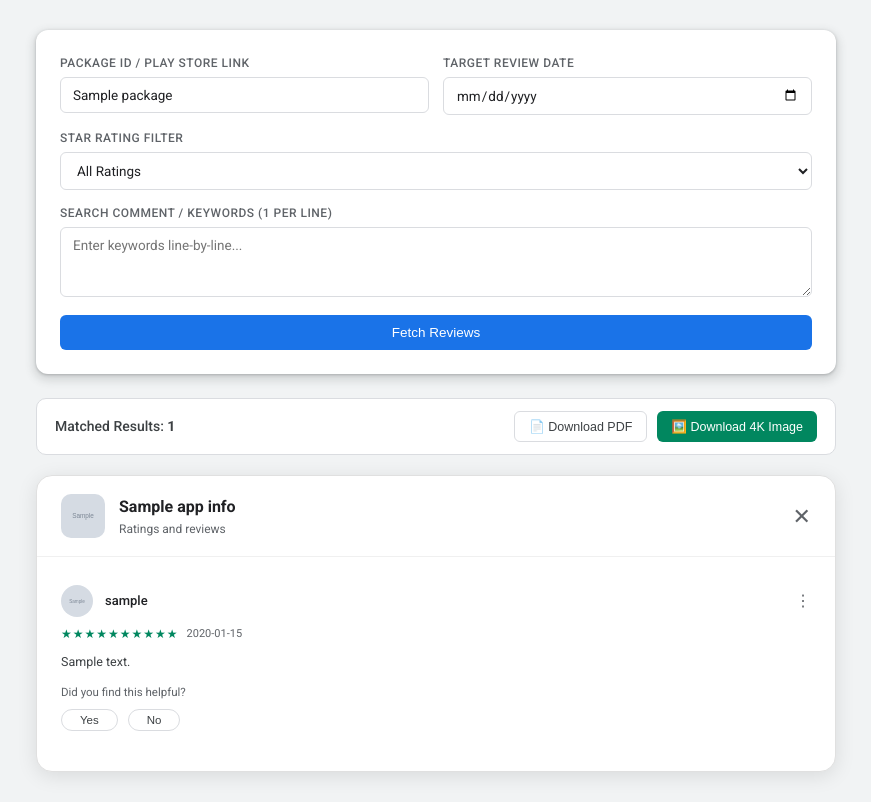
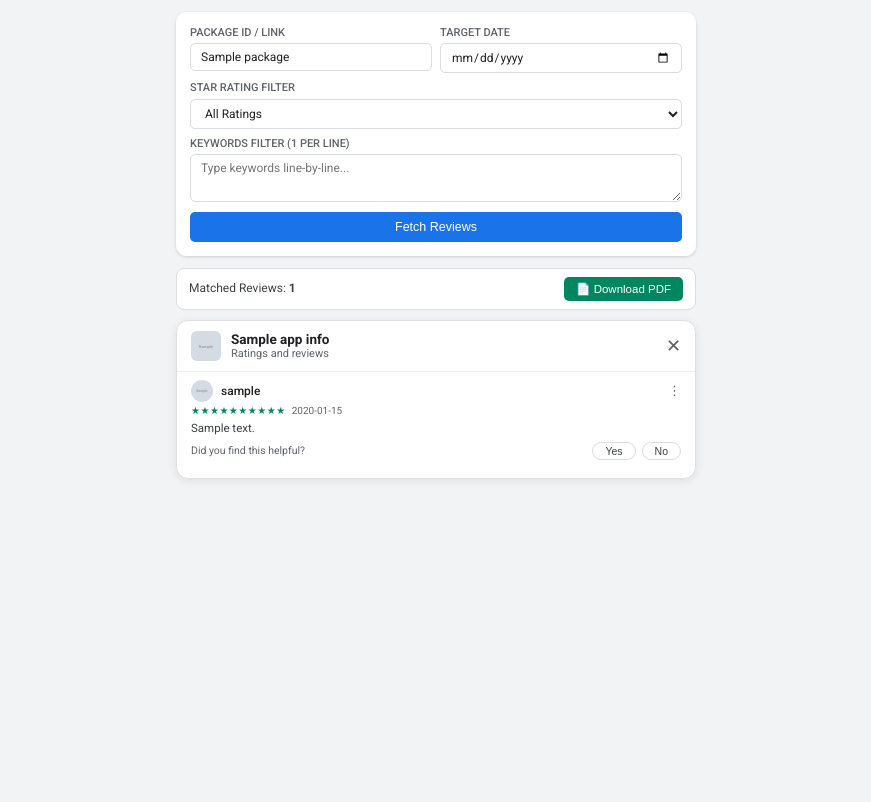
Before and after one commit to review-nest/review-fetcher, a Flask app: template templates/index.html in a window 1280 px wide. Shown: the whole page, without its empty margins (204-1075 px from the left). After the commit the page ends 479 px from the top, so only its background shows below. Run offline with Flask 3, Linux system fonts and the light colour scheme; the template is opened without the code that fills it: most values are stand-ins (such as "Sample title", 1, 10 or a date in 2020); grey boxes marked "Sample" are stand-in pictures; some libraries are stand-ins or nearby versions.

Commit message:
Update index.html

```diff
--- a/templates/index.html
+++ b/templates/index.html
@@ -10,8 +10,7 @@
     <link rel="preconnect" href="https://fonts.gstatic.com" crossorigin>
     <link href="https://fonts.googleapis.com/css2?family=Roboto:wght@400;500;700&display=swap" rel="stylesheet">
 
-    <!-- Export Libraries for 4K Image & PDF -->
-    <script src="https://cdnjs.cloudflare.com/ajax/libs/html2canvas/1.4.1/html2canvas.min.js"></script>
+    <!-- PDF Export Library Only -->
     <script src="https://cdnjs.cloudflare.com/ajax/libs/html2pdf.js/0.10.1/html2pdf.bundle.min.js"></script>
 
     <style>
@@ -24,30 +23,29 @@
         body {
             background-color: #f1f3f4;
             font-family: 'Roboto', sans-serif;
-            padding: 30px 15px;
+            padding: 12px 8px;
             color: #202124;
-            line-height: 1.5;
+            line-height: 1.3;
         }
 
         .main-wrapper {
-            max-width: 800px;
+            max-width: 520px; /* Mobile First Compact Width */
             margin: auto;
         }
 
-        /* CARD CONTAINER */
+        /* COMPACT FORM CARD */
         .card {
             background: #ffffff;
-            padding: 24px;
-            border-radius: 12px;
-            box-shadow: 0 1px 3px 0 rgba(60,64,67,0.3), 0 4px 8px 3px rgba(60,64,67,0.15);
-            margin-bottom: 24px;
+            padding: 14px;
+            border-radius: 10px;
+            box-shadow: 0 1px 3px rgba(60,64,67,0.2);
+            margin-bottom: 12px;
         }
 
-        /* COMPACT API FORM */
         .form-grid {
             display: grid;
             grid-template-columns: 1fr 1fr;
-            gap: 14px;
+            gap: 8px;
         }
 
         .form-group {
@@ -60,58 +58,45 @@
         }
 
         label {
-            font-size: 12px;
+            font-size: 11px;
             font-weight: 500;
             color: #5f6368;
-            margin-bottom: 5px;
+            margin-bottom: 3px;
             text-transform: uppercase;
-            letter-spacing: 0.5px;
         }
 
         input, select, textarea {
             width: 100%;
-            padding: 9px 12px;
+            padding: 6px 10px;
             border: 1px solid #dadce0;
-            border-radius: 6px;
+            border-radius: 5px;
             font-family: inherit;
-            font-size: 13.5px;
+            font-size: 12px;
             color: #202124;
             background-color: #ffffff;
-            transition: border-color 0.2s ease, box-shadow 0.2s ease;
         }
 
         input:focus, select:focus, textarea:focus {
             outline: none;
             border-color: #1a73e8;
-            box-shadow: 0 0 0 2px rgba(26,115,232,0.2);
         }
 
         textarea {
-            height: 70px;
+            height: 48px;
             resize: vertical;
         }
 
-        /* COMPACT FETCH BUTTON */
         .fetch-btn {
             grid-column: span 2;
-            padding: 10px 18px;
+            padding: 8px 12px;
             background: #1a73e8;
             border: none;
-            border-radius: 6px;
+            border-radius: 5px;
             color: white;
-            font-size: 13.5px;
+            font-size: 12.5px;
             font-weight: 500;
             cursor: pointer;
-            transition: background 0.2s ease;
-            display: flex;
-            align-items: center;
-            justify-content: center;
-            gap: 8px;
-            margin-top: 4px;
-        }
-
-        .fetch-btn:hover {
-            background: #1557b0;
+            margin-top: 2px;
         }
 
         /* LOADING OVERLAY */
@@ -121,17 +106,16 @@
             top: 0; left: 0; width: 100%; height: 100%;
             background: rgba(255, 255, 255, 0.85);
             z-index: 9999;
-            backdrop-filter: blur(4px);
             flex-direction: column;
             align-items: center;
             justify-content: center;
         }
 
         .spinner {
-            width: 44px;
-            height: 44px;
-            border: 4px solid #e8eaed;
-            border-top: 4px solid #1a73e8;
+            width: 36px;
+            height: 36px;
+            border: 3px solid #e8eaed;
+            border-top: 3px solid #1a73e8;
             border-radius: 50%;
             animation: spin 0.8s linear infinite;
         }
@@ -142,71 +126,45 @@
         }
 
         .loading-text {
-            margin-top: 14px;
-            font-size: 14px;
-            font-weight: 500;
+            margin-top: 10px;
+            font-size: 12px;
             color: #3c4043;
         }
 
-        /* DOWNLOAD TOOLBAR */
+        /* TOOLBAR - ONLY PDF */
         .action-toolbar {
             display: flex;
             justify-content: space-between;
             align-items: center;
             background: #ffffff;
-            padding: 12px 18px;
-            border-radius: 10px;
+            padding: 8px 12px;
+            border-radius: 8px;
             border: 1px solid #dadce0;
-            margin-bottom: 20px;
+            margin-bottom: 10px;
         }
 
         .toolbar-title {
-            font-size: 14px;
-            font-weight: 500;
+            font-size: 12px;
             color: #3c4043;
         }
 
-        .download-group {
-            display: flex;
-            gap: 10px;
+        .download-btn {
+            padding: 5px 12px;
+            font-size: 11.5px;
+            font-weight: 500;
+            border-radius: 5px;
+            border: none;
+            background: #01875f;
+            color: #ffffff;
+            cursor: pointer;
         }
 
-        .download-btn {
-            padding: 7px 14px;
-            font-size: 12.5px;
-            font-weight: 500;
-            border-radius: 6px;
-            border: 1px solid #dadce0;
-            background: #ffffff;
-            color: #3c4043;
-            cursor: pointer;
-            display: flex;
-            align-items: center;
-            gap: 6px;
-            transition: all 0.2s ease;
-        }
-
-        .download-btn:hover {
-            background-color: #f8f9fa;
-            border-color: #bdc1c6;
-        }
-
-        .download-btn.primary {
-            background: #01875f;
-            color: #ffffff;
-            border: none;
-        }
-
-        .download-btn.primary:hover {
-            background: #016c4c;
-        }
-
-        /* PLAY STORE MODAL EXACT LOOK (IMAGE MATCH) */
+        /* EXACT MOBILE PLAY STORE MODAL DESIGN */
         .play-modal-card {
             background: #ffffff;
-            border-radius: 16px;
+            border-radius: 12px;
             border: 1px solid #e0e0e0;
-            box-shadow: 0 4px 20px rgba(0,0,0,0.1);
+            box-shadow: 0 2px 10px rgba(0,0,0,0.08);
             overflow: hidden;
         }
 
@@ -214,48 +172,48 @@
             display: flex;
             align-items: center;
             justify-content: space-between;
-            padding: 18px 24px;
+            padding: 10px 14px;
             border-bottom: 1px solid #f0f0f0;
         }
 
         .modal-header-left {
             display: flex;
             align-items: center;
-            gap: 14px;
+            gap: 10px;
         }
 
         .app-app-icon {
-            width: 44px;
-            height: 44px;
-            border-radius: 10px;
+            width: 30px;
+            height: 30px;
+            border-radius: 6px;
             object-fit: cover;
         }
 
         .modal-app-title {
-            font-size: 16px;
+            font-size: 13.5px;
             font-weight: 700;
             color: #202124;
+            line-height: 1.2;
         }
 
         .modal-app-sub {
-            font-size: 12px;
+            font-size: 11px;
             color: #5f6368;
-            margin-top: 1px;
         }
 
         .modal-close-icon {
-            font-size: 22px;
+            font-size: 18px;
             color: #5f6368;
             cursor: pointer;
         }
 
         .reviews-list {
-            padding: 12px 24px 24px 24px;
+            padding: 0 14px 10px 14px;
         }
 
-        /* PLAY STORE SINGLE REVIEW ROW */
+        /* ULTRA COMPACT SINGLE REVIEW ITEM (FITS 10+ REVIEWS ON MOBILE SCREEN) */
         .ps-review-item {
-            padding: 16px 0;
+            padding: 8px 0;
             border-bottom: 1px solid #f1f3f4;
         }
 
@@ -272,16 +230,16 @@
         .ps-user-info {
             display: flex;
             align-items: center;
-            gap: 12px;
+            gap: 8px;
         }
 
         .avatar-circle {
-            width: 32px;
-            height: 32px;
+            width: 22px;
+            height: 22px;
             border-radius: 50%;
             background-color: #3b78e7;
             color: #ffffff;
-            font-size: 13px;
+            font-size: 11px;
             font-weight: 500;
             display: flex;
             align-items: center;
@@ -290,82 +248,74 @@
         }
 
         .avatar-img {
-            width: 32px;
-            height: 32px;
+            width: 22px;
+            height: 22px;
             border-radius: 50%;
             object-fit: cover;
         }
 
         .ps-username {
-            font-size: 13px;
+            font-size: 12px;
             font-weight: 500;
             color: #202124;
         }
 
         .ps-three-dots {
             color: #5f6368;
-            font-size: 16px;
-            cursor: pointer;
+            font-size: 13px;
         }
 
         .ps-rating-row {
             display: flex;
             align-items: center;
-            gap: 8px;
-            margin-top: 8px;
+            gap: 6px;
+            margin-top: 2px;
         }
 
         .ps-stars {
-            color: #01875f; /* Play Store Green */
-            font-size: 12px;
-            letter-spacing: 1px;
+            color: #01875f; /* Official Play Store Green */
+            font-size: 10px;
+            letter-spacing: 0.5px;
         }
 
         .ps-date {
-            font-size: 11px;
+            font-size: 10px;
             color: #5f6368;
         }
 
         .ps-comment {
-            font-size: 12.5px;
+            font-size: 11.5px;
             color: #3c4043;
-            margin: 10px 0 12px 0;
-            line-height: 1.5;
+            margin: 4px 0 5px 0;
+            line-height: 1.35;
             word-break: break-word;
         }
 
-        .ps-helpful-text {
-            font-size: 11.5px;
-            color: #5f6368;
-            margin-bottom: 8px;
+        .ps-helpful-row {
+            display: flex;
+            align-items: center;
+            justify-content: space-between;
+            margin-top: 4px;
         }
 
-        .ps-helpful-text-count {
-            font-size: 11px;
+        .ps-helpful-text {
+            font-size: 10.5px;
             color: #5f6368;
-            margin-bottom: 8px;
         }
 
         .ps-action-btns {
             display: flex;
-            gap: 10px;
+            gap: 6px;
         }
 
         .ps-pill-btn {
             background: #ffffff;
             border: 1px solid #dadce0;
-            border-radius: 16px;
-            padding: 4px 18px;
-            font-size: 11.5px;
-            font-weight: 500;
+            border-radius: 12px;
+            padding: 2px 12px;
+            font-size: 10.5px;
             color: #3c4043;
             cursor: pointer;
-        }
-
-        @media (max-width: 600px) {
-            .form-grid { grid-template-columns: 1fr; }
-            .form-group.full-width, .fetch-btn { grid-column: span 1; }
-            .action-toolbar { flex-direction: column; gap: 10px; align-items: flex-start; }
         }
     </style>
 </head>
@@ -375,7 +325,7 @@
     <!-- LOADING SPINNER -->
     <div id="loading-overlay">
         <div class="spinner"></div>
-        <div class="loading-text">Fetching & Syncing Reviews...</div>
+        <div class="loading-text">Fetching Reviews...</div>
     </div>
 
     <div class="main-wrapper">
@@ -386,17 +336,17 @@
                 <div class="form-grid">
 
                     <div class="form-group">
-                        <label>Package ID / Play Store Link</label>
+                        <label>Package ID / Link</label>
                         <input
                             type="text"
                             name="package"
-                            placeholder="e.g. com.whatsapp or Play Store URL"
+                            placeholder="e.g. com.whatsapp"
                             value="{{ package if package else '' }}"
                             required>
                     </div>
 
                     <div class="form-group">
-                        <label>Target Review Date</label>
+                        <label>Target Date</label>
                         <input
                             type="date"
                             name="date"
@@ -417,10 +367,10 @@
                     </div>
 
                     <div class="form-group full-width">
-                        <label>Search Comment / Keywords (1 per line)</label>
+                        <label>Keywords Filter (1 per line)</label>
                         <textarea
                             name="keyword"
-                            placeholder="Enter keywords line-by-line...">{{ request.form.get('keyword', '') }}</textarea>
+                            placeholder="Type keywords line-by-line...">{{ request.form.get('keyword', '') }}</textarea>
                     </div>
 
                     <button type="submit" class="fetch-btn">
@@ -433,27 +383,22 @@
 
         {% if reviews is not none and reviews|length > 0 %}
 
-            <!-- EXPORT TOOLBAR -->
+            <!-- EXPORT TOOLBAR (PDF ONLY) -->
             <div class="action-toolbar">
-                <div class="toolbar-title">Matched Results: <strong>{{ reviews|length }}</strong></div>
-                <div class="download-group">
+                <div class="toolbar-title">Matched Reviews: <strong>{{ reviews|length }}</strong></div>
                 <button class="download-btn" onclick="exportToPDF()">
                     📄 Download PDF
                 </button>
-                    <button class="download-btn primary" onclick="exportTo4KImage()">
-                        🖼️ Download 4K Image
-                    </button>
-                </div>
             </div>
 
-            <!-- PLAY STORE MODAL EXACT LOOK -->
+            <!-- EXACT MOBILE PLAY STORE MODAL LOOK -->
             <div class="play-modal-card" id="export-target">
 
                 <!-- MODAL HEADER -->
                 <div class="modal-header">
                     <div class="modal-header-left">
                         {% if app_info and app_info.icon %}
-                            <img src="{{ app_info.icon }}" class="app-app-icon" alt="App Icon" crossorigin="anonymous">
+                            <img src="{{ app_info.icon }}" class="app-app-icon" alt="Icon">
                         {% endif %}
                         <div>
                             <div class="modal-app-title">{{ app_info.title if app_info and app_info.title else package }}</div>
@@ -470,7 +415,7 @@
                             <div class="ps-user-header">
                                 <div class="ps-user-info">
                                     {% if r.userImage %}
-                                        <img src="{{ r.userImage }}" class="avatar-img" alt="User" crossorigin="anonymous" onerror="this.style.display='none'; this.nextElementSibling.style.display='flex';">
+                                        <img src="{{ r.userImage }}" class="avatar-img" alt="User" onerror="this.style.display='none'; this.nextElementSibling.style.display='flex';">
                                         <div class="avatar-circle" style="display:none; background-color: #0F9D58;">
                                             {{ r.userName[0] if r.userName else 'A' }}
                                         </div>
@@ -497,11 +442,12 @@
                                 {{ r.content }}
                             </div>
 
+                            <div class="ps-helpful-row">
                                 <div class="ps-helpful-text">Did you find this helpful?</div>
-
                                 <div class="ps-action-btns">
                                     <button type="button" class="ps-pill-btn">Yes</button>
                                     <button type="button" class="ps-pill-btn">No</button>
+                                </div>
                             </div>
                         </div>
                     {% endfor %}
@@ -514,40 +460,10 @@
     </div>
 
     <script>
-        // SHOW LOADING SPINNER ON FORM SUBMIT
+        // SHOW LOADING OVERLAY ON FORM SUBMIT
         document.getElementById('review-form').addEventListener('submit', function() {
             document.getElementById('loading-overlay').style.display = 'flex';
         });
-
-        // HIGH-DEF 4K IMAGE EXPORT FUNCTION
-        function exportTo4KImage() {
-            const element = document.getElementById('export-target');
-            if(!element) return;
-
-            // Show temporary loading status
-            const overlay = document.getElementById('loading-overlay');
-            overlay.style.display = 'flex';
-            document.querySelector('.loading-text').innerText = 'Generating 4K Ultra-HD Image...';
-
-            html2canvas(element, {
-                scale: 3, // 3x scaling for 4K crisp resolution
-                useCORS: true,
-                allowTaint: true,
-                backgroundColor: "#ffffff",
-                logging: false
-            }).then(canvas => {
-                const image = canvas.toDataURL("image/png", 1.0);
-                const link = document.createElement('a');
-                link.download = `PlayStore_Reviews_${new Date().toISOString().slice(0,10)}.png`;
-                link.href = image;
-                link.click();
-                overlay.style.display = 'none';
-            }).catch(err => {
-                console.error(err);
-                alert('Image export failed. Downloading standard format...');
-                overlay.style.display = 'none';
-            });
-        }
 
         // PDF EXPORT FUNCTION
         function exportToPDF() {
@@ -555,8 +471,8 @@
             if(!element) return;
 
             const opt = {
-                margin:       10,
-                filename:     `Reviews_Report_${new Date().toISOString().slice(0,10)}.pdf`,
+                margin:       8,
+                filename:     `PlayStore_Reviews_${new Date().toISOString().slice(0,10)}.pdf`,
                 image:        { type: 'jpeg', quality: 0.98 },
                 html2canvas:  { scale: 2, useCORS: true },
                 jsPDF:        { unit: 'mm', format: 'a4', orientation: 'portrait' }
```
Lines whose indentation alone changed are shown as unchanged.
